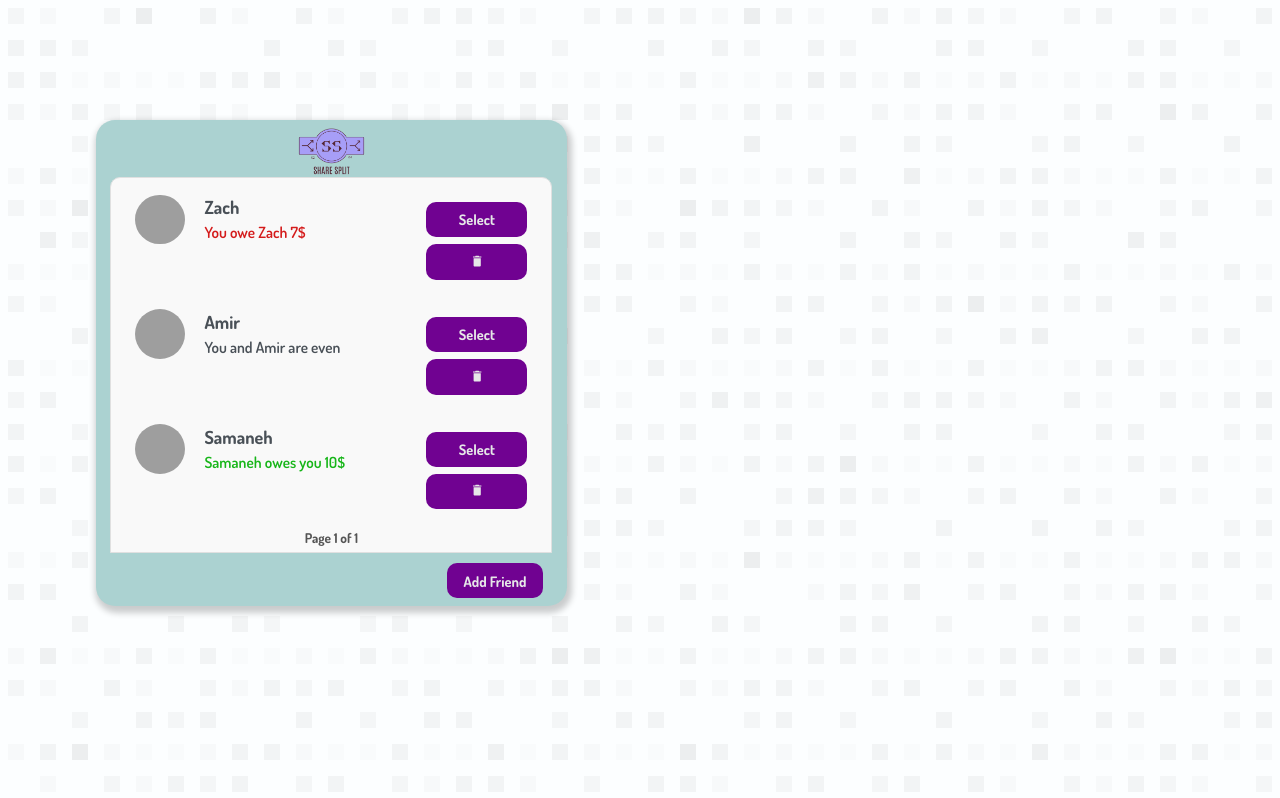
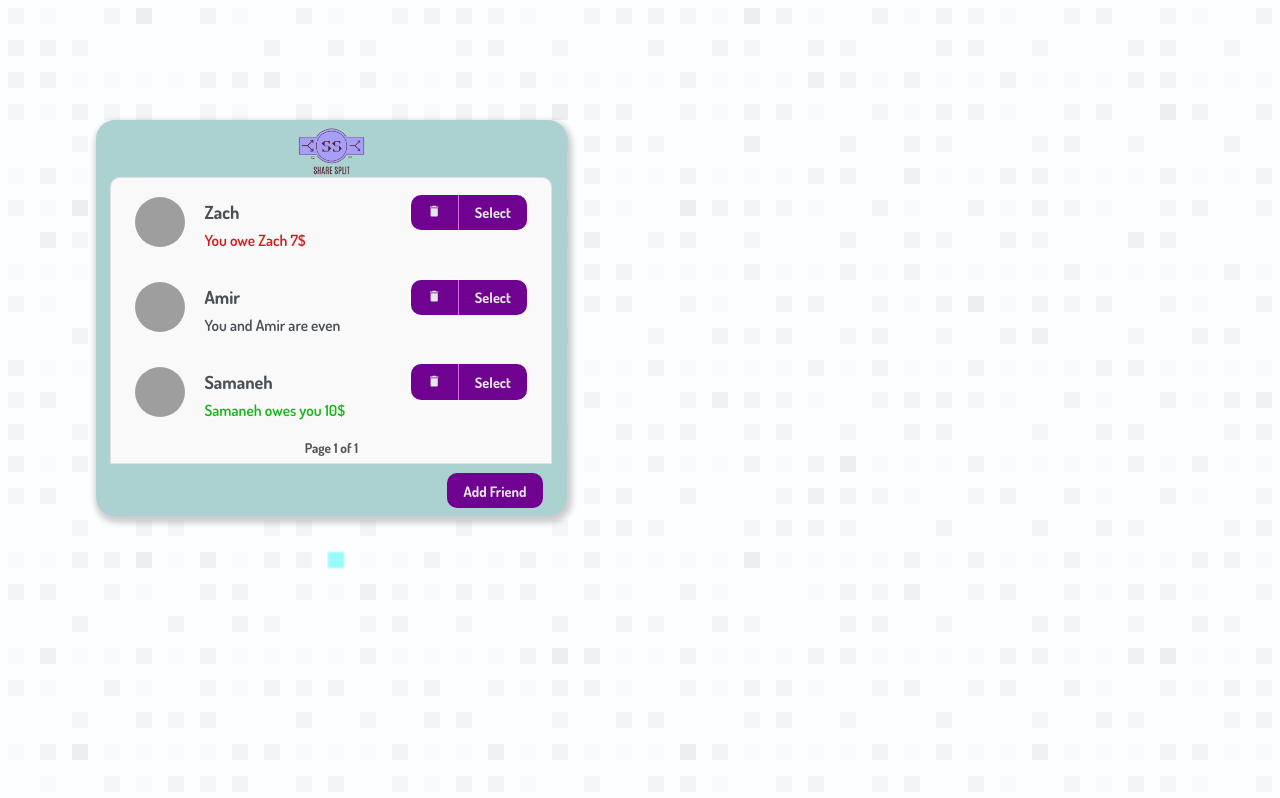
Before and after one commit to MatinT-SA/share-split, a React (Create React App) app: page / in a window 1280 px wide. Built offline with nearby package versions, Linux system fonts and the light colour scheme; grey boxes are pictures that could not be loaded; a web font is replaced by a local one.

Commit message:
styling friend btns

```diff
--- a/src/components/Button.js
+++ b/src/components/Button.js
@@ -1,6 +1,9 @@
-export function Button({ children, onClick }) {
+export function Button({ children, onClick, className }) {
   return (
-    <button className="button" onClick={onClick}>
+    <button
+      className={className ? `button ${className}` : `button`}
+      onClick={onClick}
+    >
       {children}
     </button>
   );
--- a/src/components/Friend.js
+++ b/src/components/Friend.js
@@ -26,12 +26,20 @@ export function Friend({
       )}
       {friend.balance === 0 && <p>You and {friend.name} are even</p>}
 
-      <Button onClick={() => onSelectFriend(friend)}>
-        {isSelected ? "Close" : "Select"}
-      </Button>
-      <Button onClick={() => onDeleteFriend(friend.id)}>
-        <MdDelete />
-      </Button>
+      <div className="friend--btn">
+        <Button
+          onClick={() => onDeleteFriend(friend.id)}
+          className="btn-delete-friend"
+        >
+          <MdDelete />
+        </Button>
+        <Button
+          onClick={() => onSelectFriend(friend)}
+          className="btn-select-friend"
+        >
+          {isSelected ? "Close" : "Select"}
+        </Button>
+      </div>
     </li>
   );
 }
--- a/src/index.css
+++ b/src/index.css
@@ -55,12 +55,12 @@ body {
   color: #e6e7e8;
   padding: 0.9rem 1.7rem;
   border: none;
-  border-radius: 10px;
   font-weight: bold;
   cursor: pointer;
   transition: 0.4s;
   font-family: "Dosis", sans-serif;
   font-size: 1.5rem;
+  border-radius: 10px;
 }
 
 .button:hover {
@@ -139,14 +139,28 @@ body {
   grid-column: 2;
 }
 
-.sidebar li .button {
+/* .sidebar li .button {
   grid-row: span 2;
   grid-column: 3;
-}
+} */
 
 .sidebar > .button {
   float: right;
   margin: 1rem 1rem 0 0;
+}
+
+.friend--btn {
+  display: flex;
+  flex-direction: row;
+}
+
+.btn-delete-friend {
+  border-radius: 10px 0 0 10px;
+  border-right: 1px solid var(--color-dark);
+}
+
+.btn-select-friend {
+  border-radius: 0 10px 10px 0;
 }
 
 .green {
```
